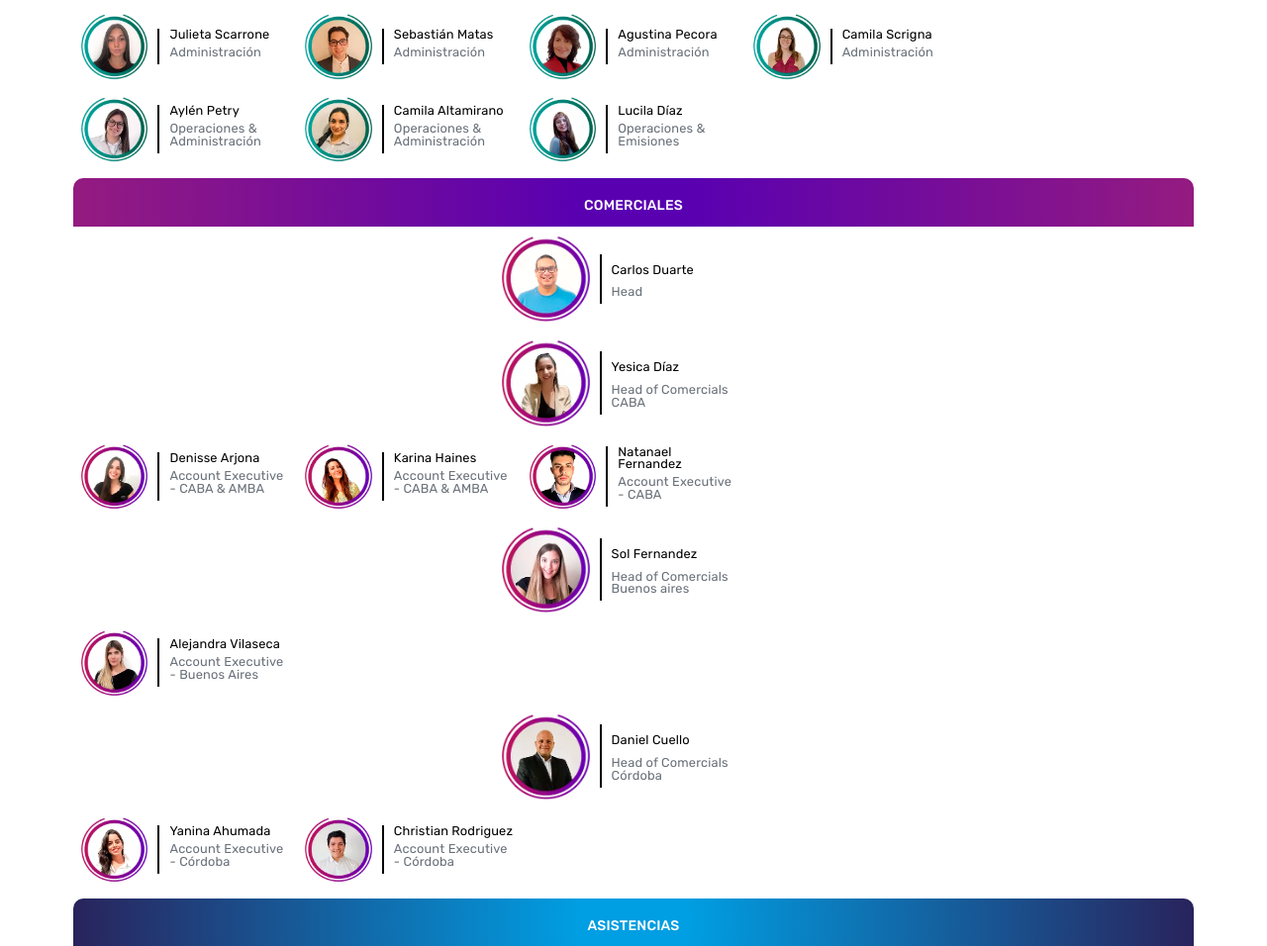
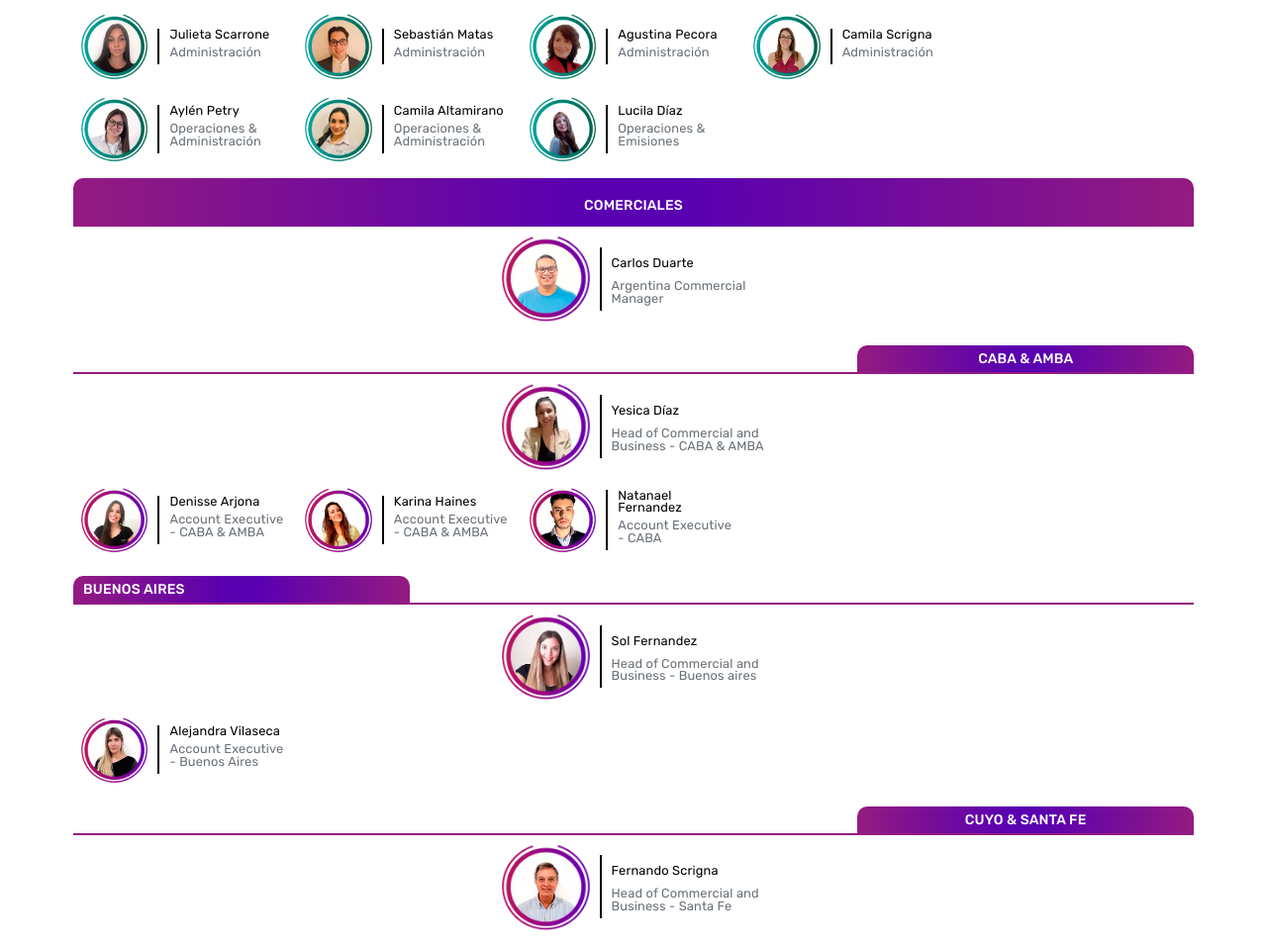
Before and after one commit to gustavo-avril/paginaweb, a PHP site: page /quienes.html in a window 1280 px wide. Shown: the part 1967-2923 px from the top of the page at 99% size. Run offline with PHP 8.4, Linux system fonts and the light colour scheme; some libraries are stand-ins or nearby versions.

Commit message:
organigrama

```diff
--- a/js/organigrama.js
+++ b/js/organigrama.js
@@ -194,4 +194,61 @@ async function getData() {
 		})
 		.join("")}
   `;
+  //Comerciales Santa Fe
+	const filterSta = data.filter((data) => data.department == "sta");
+	document.getElementById("sta").innerHTML = `
+    ${filterSta
+		.map(function(sta) {
+			return `
+      <div class="persona d-flex">
+        <div class="inner">
+          <img class="inner-image" src="./images/organigrama/${sta.pic}.webp" alt="${sta.name}">
+        </div>
+        <div class="contenido">
+          <p class="nombre ">${sta.name}</p>
+          <p class="cargo">${sta.position}</p>
+        </div>
+      </div>
+      `;
+		})
+		.join("")}
+  `;
+  //Comerciales Litoral
+	const filterLit = data.filter((data) => data.department == "lit");
+	document.getElementById("lit").innerHTML = `
+    ${filterLit
+		.map(function(lit) {
+			return `
+      <div class="persona d-flex">
+        <div class="inner">
+          <img class="inner-image" src="./images/organigrama/${lit.pic}.webp" alt="${lit.name}">
+        </div>
+        <div class="contenido">
+          <p class="nombre ">${lit.name}</p>
+          <p class="cargo">${lit.position}</p>
+        </div>
+      </div>
+      `;
+		})
+		.join("")}
+  `;
+  //Comerciales Noroeste
+	const filterNor = data.filter((data) => data.department == "nor");
+	document.getElementById("nor").innerHTML = `
+    ${filterNor
+		.map(function(nor) {
+			return `
+      <div class="persona d-flex">
+        <div class="inner">
+          <img class="inner-image" src="./images/organigrama/${nor.pic}.webp" alt="${nor.name}">
+        </div>
+        <div class="contenido">
+          <p class="nombre ">${nor.name}</p>
+          <p class="cargo">${nor.position}</p>
+        </div>
+      </div>
+      `;
+		})
+		.join("")}
+  `;
 }
--- a/js/organigrama.json
+++ b/js/organigrama.json
@@ -151,8 +151,8 @@
 	},
 	{
 		"name": "Fernando Scrigna",
-		"position": "Head of Commercial and Business - Cuyo",
-		"department": "comerciales",
+		"position": "Head of Commercial and Business - Cuyo & Santa Fe",
+		"department": "comerciales-head",
 		"pic": "fernandoSc"
 	},
 	{
@@ -164,20 +164,20 @@
 	{
 		"name": "Paola Aguirre",
 		"position": "Head of Commercial and Business - Litoral",
-		"department": "comerciales",
+		"department": "comerciales-head",
 		"pic": "paolaA"
+	},
+	{
+		"name": "Belen Vera",
+		"position": "Account Executive - Litoral",
+		"department": "lit",
+		"pic": "belenV"
 	},
 	{
 		"name": "Elisa Mazzucco",
 		"position": "Head of Commercial and Business - Noroeste",
-		"department": "comerciales",
+		"department": "comerciales-head",
 		"pic": "elisaM"
-	},
-	{
-		"name": "Alejandro Olivella",
-		"position": "Head of Commercial and Business - Santa Fe",
-		"department": "comerciales",
-		"pic": "alejandroO"
 	},
 	{
 		"name": "Denisse Arjona",
@@ -204,21 +204,27 @@
 		"pic": "alejandraV"
 	},
 	{
+		"name": "Facundo Sallito",
+		"position": "Account Executive - Cuyo",
+		"department": "sta",
+		"pic": "facundoS"
+	},
+	{
 		"name": "Delfina Comisso",
 		"position": "Account Executive - Mendoza",
-		"department": "comerciales",
+		"department": "sta",
 		"pic": "delfinaC"
 	},
 	{
-		"name": "Facundo Sallito",
-		"position": "Account Executive - Cuyo",
-		"department": "comerciales",
-		"pic": "facundoS"
+		"name": "Alejandro Olivella",
+		"position": "Head of Commercial and Business - Santa Fe",
+		"department": "sta",
+		"pic": "alejandroO"
 	},
 	{
 		"name": "José Merino",
 		"position": "Account Executive - Rosario",
-		"department": "comerciales",
+		"department": "sta",
 		"pic": "joseM"
 	},
 	{
--- a/quienes.html
+++ b/quienes.html
@@ -194,9 +194,12 @@
 								</div>
 								<div class="contenido">
 								  <p class="nombre">Carlos Duarte</p>
-								  <p class="cargo">Head</p>
+								  <p class="cargo">Argentina Commercial Manager</p>
 								</div>
 							</div>
+						</div>
+						<div class="subtitlecomer">
+							<h5 class="left"><span class="titulo-org ">caba & amba</span></h5>
 						</div>
 						<div class="d-flex flex-wrap" id="comercial-head">
 							<div class="head d-flex">
@@ -205,12 +208,15 @@
 								</div>
 								<div class="contenido">
 								  <p class="nombre">Yesica Díaz</p>
-								  <p class="cargo">Head of Comercials CABA</p>
+								  <p class="cargo">Head of Commercial and Business - CABA & AMBA</p>
 								</div>
 							</div>
 						</div>
 						<div>
 							<div class="d-flex flex-wrap" id="caba"></div>
+						</div>
+						<div class="subtitlecomer">
+							<h5 class="right"><span class="titulo-org ">buenos aires</span></h5>
 						</div>
 						<div class="d-flex flex-wrap" id="comercial-head">
 							<div class="head d-flex">
@@ -219,7 +225,7 @@
 								</div>
 								<div class="contenido">
 								  <p class="nombre">Sol Fernandez</p>
-								  <p class="cargo">Head of Comercials Buenos aires</p>
+								  <p class="cargo">Head of Commercial and Business - Buenos aires</p>
 								</div>
 							</div>
 						</div>
@@ -227,6 +233,27 @@
 							<div class="d-flex flex-wrap" id="mdp"></div>
 						</div>
 
+						<div class="subtitlecomer">
+							<h5 class="left"><span class="titulo-org ">cuyo & santa fe</span></h5>
+						</div>
+						<div class="d-flex flex-wrap" id="comercial-head">
+							<div class="head d-flex">
+								<div class="inner">
+								  <img class="inner-image" src="./images/organigrama/fernandoSc.webp" alt="Fernando Scrigna">
+								</div>
+								<div class="contenido">
+								  <p class="nombre">Fernando Scrigna</p>
+								  <p class="cargo">Head of Commercial and Business - Santa Fe</p>
+								</div>
+							</div>
+						</div>
+						<div>
+							<div class="d-flex flex-wrap" id="sta"></div>
+						</div>
+
+						<div class="subtitlecomer">
+							<h5 class="right"><span class="titulo-org ">Córdoba</span></h5>
+						</div>
 						<div class="d-flex flex-wrap" id="comercial-head">
 							<div class="head d-flex">
 								<div class="inner">
@@ -234,13 +261,51 @@
 								</div>
 								<div class="contenido">
 								  <p class="nombre">Daniel Cuello</p>
-								  <p class="cargo">Head of Comercials Córdoba</p>
+								  <p class="cargo">Head of Commercial and Business - Córdoba</p>
 								</div>
 							</div>
 						</div>
 						<div>
 							<div class="d-flex flex-wrap" id="cda"></div>
 						</div>
+
+						<div class="subtitlecomer">
+							<h5 class="left"><span class="titulo-org ">litoral</span></h5>
+						</div>
+						<div class="d-flex flex-wrap" id="comercial-head">
+							<div class="head d-flex">
+								<div class="inner">
+								  <img class="inner-image" src="./images/organigrama/paolaA.webp" alt="Paola Aguirre">
+								</div>
+								<div class="contenido">
+								  <p class="nombre">Paola Aguirre</p>
+								  <p class="cargo">Head of Commercial and Business - Litoral</p>
+								</div>
+							</div>
+						</div>
+						<div>
+							<div class="d-flex flex-wrap" id="lit"></div>
+						</div>
+
+						<div class="subtitlecomer">
+							<h5 class="right"><span class="titulo-org ">noroeste</span></h5>
+						</div>
+						<div class="d-flex flex-wrap" id="comercial-head">
+							<div class="head d-flex">
+								<div class="inner">
+								  <img class="inner-image" src="./images/organigrama/elisaM.webp" alt="Elisa Mazzuco">
+								</div>
+								<div class="contenido">
+								  <p class="nombre">Elisa Mazzuco</p>
+								  <p class="cargo">Head of Commercial and Business - Noroeste</p>
+								</div>
+							</div>
+						</div>
+						<div>
+							<div class="d-flex flex-wrap" id="nor"></div>
+						</div>
+
+
 					</div>
 				</div>
 			</div>
--- a/scss/_mixins.scss
+++ b/scss/_mixins.scss
@@ -53,6 +53,20 @@
 	border-radius: 10px 10px 0px 0px;
 }
 
+@mixin subtitles() {
+	display: block;
+	width: 30%;
+	margin: 0 0 0 auto;
+	border-radius: 10px 10px 0px 0px;
+}
+
+@mixin borderSubtitle() {
+	content: "";
+	display: block;
+	margin: 0 auto;
+	width: 100%;
+}
+
 @mixin borderTitle() {
 	content: "";
 	display: block;
--- a/scss/templates/_quienes.scss
+++ b/scss/templates/_quienes.scss
@@ -42,13 +42,26 @@
 	}
 }
 .titulocomer {
-	/*&::after {
-		@include borderTitle;
-		border-bottom: 4px solid $comercio;
-	}*/
 	.comerciales {
 		background: $comerciales;
 		@include titles;
+	}
+}
+.subtitlecomer{
+	margin-top: 15px;
+	&::after {
+		@include borderSubtitle;
+		border-bottom: 2px solid $comercio;
+	}
+	.left{
+		background: $comerciales;
+		@include subtitles;
+		text-align: center;
+	}
+	.right{
+		background: $comerciales;
+		@include subtitles;
+		margin: 0;
 	}
 }
 .tituloadmin {
```
Also changed, not shown: css/style.min.css, 1 other file.
